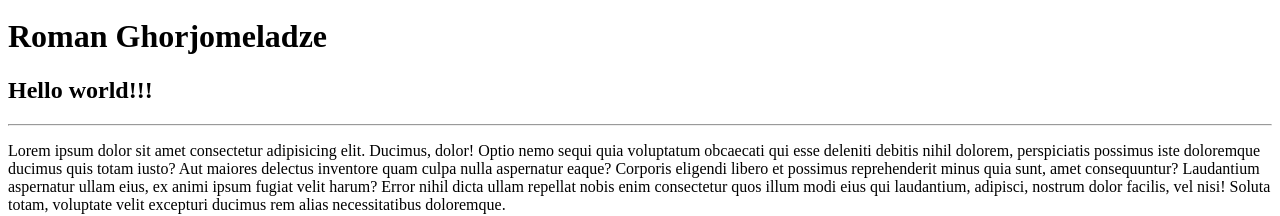
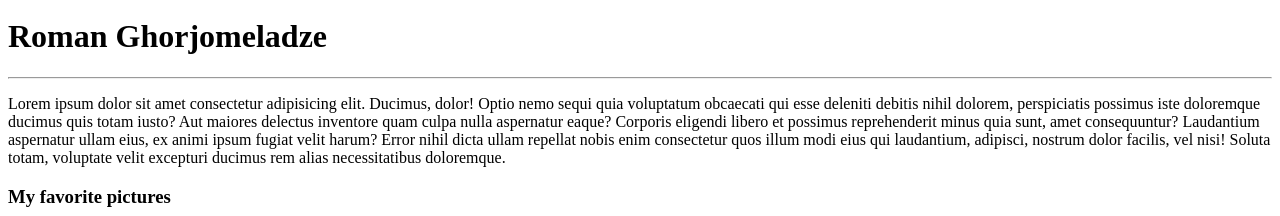
Before and after one commit to edu-roma-gh/myPortfolio, a plain HTML site: page index.html in a window 1280 px wide. Shown: the part 71-287 px from the top of the page. Drawn offline with Linux system fonts and the light colour scheme.

```diff
--- a/index.html
+++ b/index.html
@@ -16,7 +16,6 @@
   </header>
   <main>
     <h1>Roman Ghorjomeladze</h1>
-    <h2>Hello world!!!</h2>
     <hr/>
     <p>
       Lorem ipsum dolor sit amet consectetur adipisicing elit. Ducimus, dolor! Optio nemo sequi quia voluptatum obcaecati qui esse deleniti debitis nihil dolorem, perspiciatis possimus iste doloremque ducimus quis totam iusto?
```
Also changed, not shown: 1 other file.
